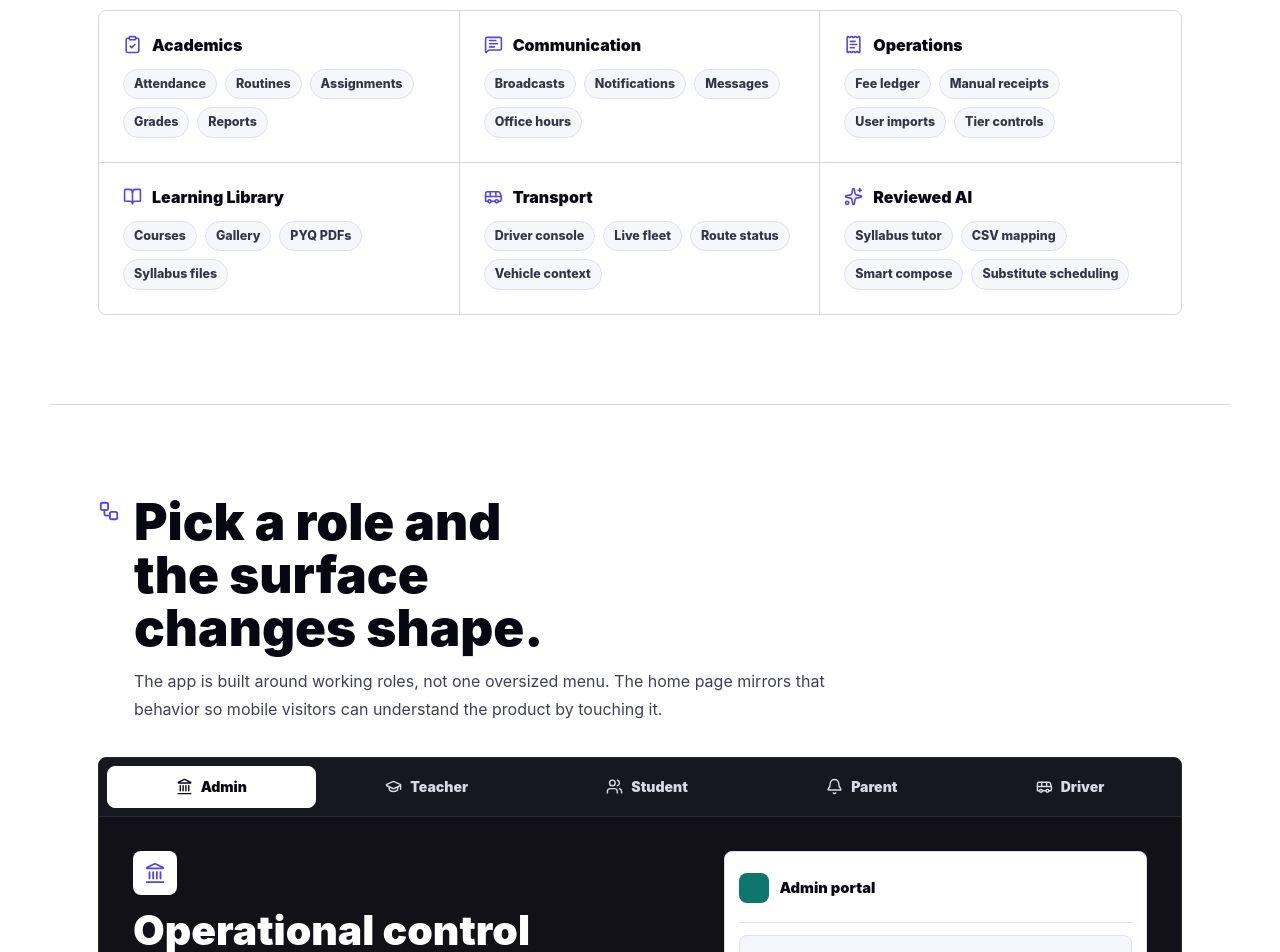
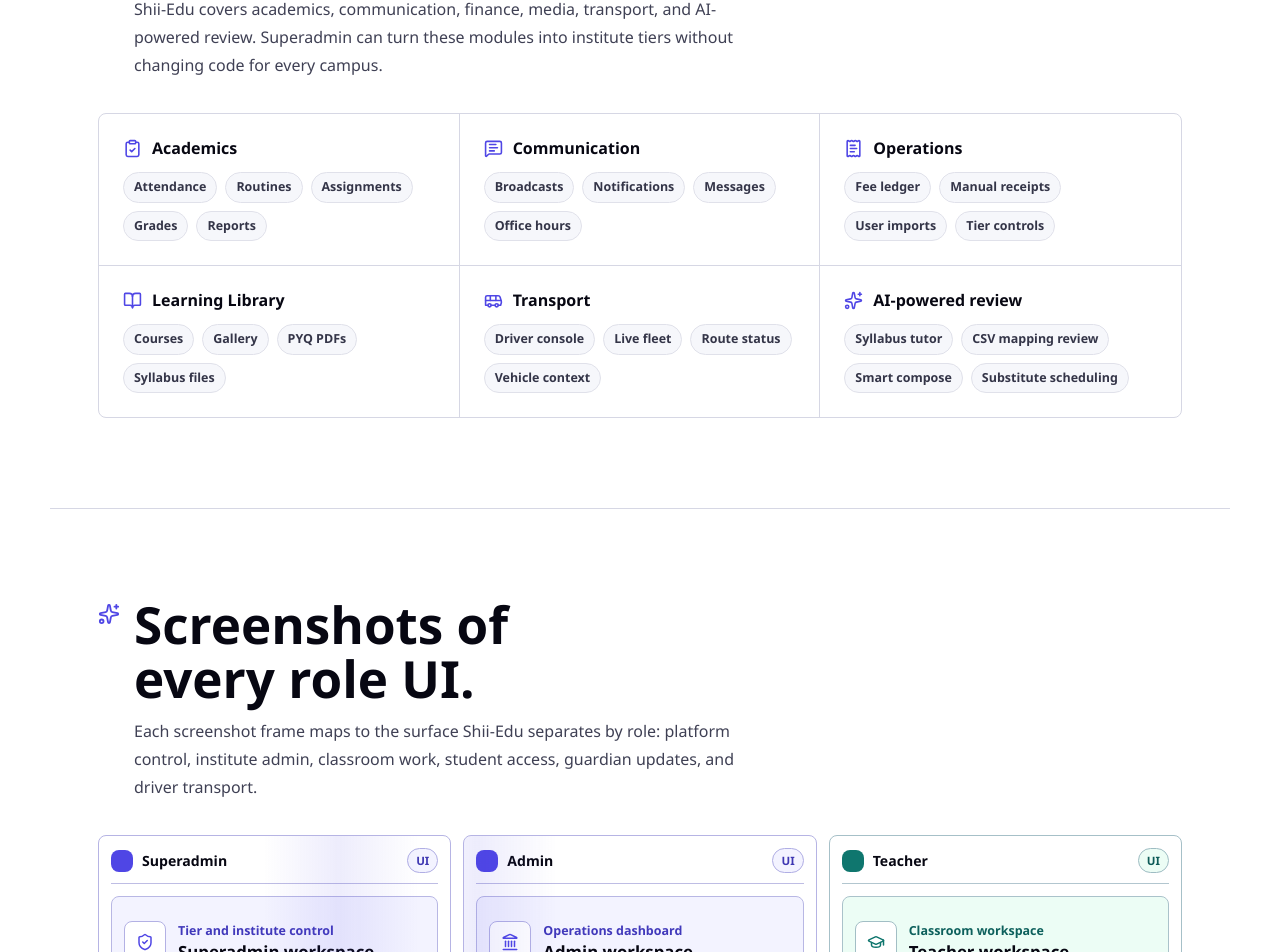
Before and after one commit to Imtisashi/Shii-edu, a Next.js app: page / in a window 1280 px wide. Shown: the part 1797-2749 px from the top of the page. Built offline with nearby package versions, Linux system fonts and the light colour scheme.

Commit message:
Add homepage UI screenshot gallery

```diff
--- a/app/globals.css
+++ b/app/globals.css
@@ -1358,7 +1358,7 @@ p {
   --landing-dark: #111117;
   background: #ffffff;
   color: var(--landing-ink);
-  font-family: Inter, system-ui, -apple-system, BlinkMacSystemFont, "Segoe UI", Roboto, Arial, sans-serif;
+  font-family: Aptos, "Segoe UI", system-ui, -apple-system, BlinkMacSystemFont, sans-serif;
   min-height: 100vh;
 }
 
@@ -1994,9 +1994,9 @@ p {
 
 .landing-v2 .nav-wordmark {
   color: var(--landing-ink);
-  font-family: Arial, Helvetica, system-ui, sans-serif;
+  font-family: "Segoe UI Black", "Aptos Display", system-ui, sans-serif;
   font-size: 1.02rem;
-  font-weight: 850;
+  font-weight: 900;
   letter-spacing: 0;
   line-height: 1;
 }
@@ -2101,15 +2101,15 @@ p {
 }
 
 .landing-v2 .cinematic-dashboard {
-  animation: landing-float-y 8s ease-in-out infinite;
+  animation: landing-float-y 5.2s cubic-bezier(0.32, 0.72, 0, 1) infinite;
 }
 
 .landing-v2 .card-one {
-  animation: landing-float-a 7s ease-in-out infinite;
+  animation: landing-float-a 4.8s cubic-bezier(0.32, 0.72, 0, 1) infinite;
 }
 
 .landing-v2 .card-two {
-  animation: landing-float-b 7.5s ease-in-out infinite;
+  animation: landing-float-b 5s cubic-bezier(0.32, 0.72, 0, 1) infinite;
 }
 
 @keyframes landing-float-y {
@@ -2204,6 +2204,213 @@ p {
   font-weight: 820;
   line-height: 1;
   padding: 8px 10px;
+}
+
+.screenshot-band {
+  border-top: 1px solid var(--landing-line);
+}
+
+.ui-screenshot-grid {
+  display: grid;
+  gap: 12px;
+  grid-template-columns: repeat(3, minmax(0, 1fr));
+}
+
+.ui-shot {
+  --shot-accent: var(--landing-violet);
+  --shot-soft: #f3f3ff;
+  min-width: 0;
+}
+
+.ui-shot-violet,
+.ui-shot-indigo {
+  --shot-accent: var(--landing-violet);
+  --shot-soft: #f3f3ff;
+}
+
+.ui-shot-teal,
+.ui-shot-emerald {
+  --shot-accent: var(--landing-teal);
+  --shot-soft: #ecfdf5;
+}
+
+.ui-shot-slate {
+  --shot-accent: #334155;
+  --shot-soft: #f1f5f9;
+}
+
+.ui-shot-amber {
+  --shot-accent: var(--landing-gold);
+  --shot-soft: #fff7ed;
+}
+
+.ui-shot-window {
+  background: #ffffff;
+  border: 1px solid color-mix(in srgb, var(--shot-accent) 24%, var(--landing-line));
+  border-radius: var(--radius);
+  display: grid;
+  gap: 12px;
+  min-height: 344px;
+  overflow: hidden;
+  padding: 12px;
+  position: relative;
+  transition:
+    border-color 150ms cubic-bezier(0.32, 0.72, 0, 1),
+    transform 150ms cubic-bezier(0.32, 0.72, 0, 1);
+}
+
+.ui-shot-window::after {
+  animation: ui-shot-scan 2.8s cubic-bezier(0.32, 0.72, 0, 1) infinite;
+  animation-delay: var(--shot-delay, 0ms);
+  background: linear-gradient(90deg, transparent 0%, color-mix(in srgb, var(--shot-accent) 10%, transparent) 48%, transparent 100%);
+  bottom: 0;
+  content: '';
+  left: 0;
+  pointer-events: none;
+  position: absolute;
+  top: 0;
+  transform: translateX(-120%);
+  width: 44%;
+}
+
+.ui-shot:hover .ui-shot-window,
+.ui-shot:focus-within .ui-shot-window {
+  border-color: color-mix(in srgb, var(--shot-accent) 48%, var(--landing-line));
+  transform: translateY(-2px);
+}
+
+.ui-shot-topbar {
+  align-items: center;
+  border-bottom: 1px solid color-mix(in srgb, var(--shot-accent) 18%, var(--landing-line));
+  display: flex;
+  gap: 9px;
+  min-height: 34px;
+  padding-bottom: 10px;
+}
+
+.ui-shot-topbar > span {
+  background: var(--shot-accent);
+  border-radius: 8px;
+  height: 22px;
+  width: 22px;
+}
+
+.ui-shot-topbar strong {
+  color: var(--landing-ink);
+  flex: 1;
+  font-size: 0.88rem;
+  font-weight: 930;
+  min-width: 0;
+}
+
+.ui-shot-topbar em {
+  background: var(--shot-soft);
+  border: 1px solid color-mix(in srgb, var(--shot-accent) 28%, var(--landing-line));
+  border-radius: 999px;
+  color: color-mix(in srgb, var(--shot-accent) 76%, var(--landing-ink));
+  font-size: 0.72rem;
+  font-style: normal;
+  font-weight: 900;
+  line-height: 1;
+  padding: 6px 8px;
+}
+
+.ui-shot-hero {
+  align-items: center;
+  background: var(--shot-soft);
+  border: 1px solid color-mix(in srgb, var(--shot-accent) 22%, var(--landing-line));
+  border-radius: var(--radius);
+  display: flex;
+  gap: 12px;
+  min-height: 92px;
+  padding: 12px;
+}
+
+.ui-shot-icon {
+  align-items: center;
+  background: #ffffff;
+  border: 1px solid color-mix(in srgb, var(--shot-accent) 26%, var(--landing-line));
+  border-radius: var(--radius);
+  color: var(--shot-accent);
+  display: inline-flex;
+  flex: 0 0 auto;
+  height: 42px;
+  justify-content: center;
+  width: 42px;
+}
+
+.ui-shot-hero p {
+  color: color-mix(in srgb, var(--shot-accent) 80%, var(--landing-ink));
+  font-size: 0.78rem;
+  font-weight: 860;
+  line-height: 1.25;
+  margin: 0 0 3px;
+}
+
+.ui-shot-hero h3 {
+  color: var(--landing-ink);
+  font-size: 1.05rem;
+  font-weight: 930;
+  line-height: 1.15;
+  margin: 0;
+  text-wrap: balance;
+}
+
+.ui-shot-metrics {
+  display: grid;
+  gap: 8px;
+  grid-template-columns: repeat(3, minmax(0, 1fr));
+}
+
+.ui-shot-metrics span {
+  background: #ffffff;
+  border: 1px solid #e0e1ea;
+  border-radius: var(--radius);
+  color: #343548;
+  font-size: 0.72rem;
+  font-weight: 900;
+  min-height: 42px;
+  padding: 12px 8px;
+  text-align: center;
+}
+
+.ui-shot-rows {
+  display: grid;
+  gap: 8px;
+}
+
+.ui-shot-rows span {
+  align-items: center;
+  background: #f8fafc;
+  border: 1px solid #e0e1ea;
+  border-radius: var(--radius);
+  color: #252639;
+  display: flex;
+  font-size: 0.82rem;
+  font-weight: 820;
+  gap: 9px;
+  min-height: 44px;
+  padding: 10px;
+}
+
+.ui-shot-rows i {
+  background: var(--shot-accent);
+  border-radius: 999px;
+  flex: 0 0 auto;
+  height: 7px;
+  width: 7px;
+}
+
+@keyframes ui-shot-scan {
+  0%,
+  42% {
+    transform: translateX(-120%);
+  }
+
+  70%,
+  100% {
+    transform: translateX(260%);
+  }
 }
 
 .explorer-band {
@@ -2482,6 +2689,10 @@ p {
     grid-template-columns: repeat(2, minmax(0, 1fr));
   }
 
+  .ui-screenshot-grid {
+    grid-template-columns: repeat(2, minmax(0, 1fr));
+  }
+
   .feature-cluster,
   .feature-cluster:nth-child(3n),
   .feature-cluster:nth-last-child(-n + 3) {
@@ -2657,8 +2868,23 @@ p {
   }
 
   .feature-map,
+  .ui-screenshot-grid,
   .role-explorer-panel {
     grid-template-columns: 1fr;
+  }
+
+  .ui-shot-window {
+    min-height: 316px;
+  }
+
+  .ui-shot-metrics {
+    grid-template-columns: 1fr;
+  }
+
+  .ui-shot-metrics span {
+    min-height: 38px;
+    padding: 10px;
+    text-align: left;
   }
 
   .feature-cluster,
@@ -2765,9 +2991,9 @@ p {
 }
 
 .role-choice-wordmark {
-  font-family: Arial, Helvetica, system-ui, sans-serif;
+  font-family: "Segoe UI Black", "Aptos Display", system-ui, sans-serif;
   font-size: 1rem;
-  font-weight: 850;
+  font-weight: 900;
 }
 
 .role-choice-copy {
--- a/app/page.jsx
+++ b/app/page.jsx
@@ -114,8 +114,59 @@ const featureGroups = [
   },
   {
     icon: Sparkles,
-    title: 'Reviewed AI',
-    items: ['Syllabus tutor', 'CSV mapping', 'Smart compose', 'Substitute scheduling'],
+    title: 'AI-powered review',
+    items: ['Syllabus tutor', 'CSV mapping review', 'Smart compose', 'Substitute scheduling'],
+  },
+];
+
+const uiScreenshots = [
+  {
+    accent: 'violet',
+    icon: ShieldCheck,
+    metrics: ['Tiers', 'Institutes', 'Audit'],
+    role: 'Superadmin',
+    rows: ['Feature access matrix', 'Institute health', 'Recovery queue'],
+    title: 'Tier and institute control',
+  },
+  {
+    accent: 'indigo',
+    icon: Landmark,
+    metrics: ['Fees', 'Payroll', 'Routes'],
+    role: 'Admin',
+    rows: ['Quick access panel', 'Teacher payroll monitor', 'Driver route assignment'],
+    title: 'Operations dashboard',
+  },
+  {
+    accent: 'teal',
+    icon: GraduationCap,
+    metrics: ['Roster', 'Grades', 'AI'],
+    role: 'Teacher',
+    rows: ['Attendance grid', 'Assignment upload', 'AI-powered syllabus review'],
+    title: 'Classroom workspace',
+  },
+  {
+    accent: 'slate',
+    icon: BookOpen,
+    metrics: ['Courses', 'Fees', 'PYQ'],
+    role: 'Student',
+    rows: ['Routine timeline', 'Course player', 'Report card preview'],
+    title: 'Student portal',
+  },
+  {
+    accent: 'emerald',
+    icon: Users,
+    metrics: ['Alerts', 'Fees', 'Fleet'],
+    role: 'Parents',
+    rows: ['Linked student view', 'Fee status', 'Institute notices'],
+    title: 'Guardian companion',
+  },
+  {
+    accent: 'amber',
+    icon: Bus,
+    metrics: ['Map', 'Route', 'Status'],
+    role: 'Driver',
+    rows: ['Live map panel', 'Assigned stops', 'Large route controls'],
+    title: 'Route console',
   },
 ];
 
@@ -189,6 +240,7 @@ export default function HomePage() {
         <nav className="landing-links" aria-label="Home sections">
           <a href="#workspace">Workspace</a>
           <a href="#features">Features</a>
+          <a href="#screenshots">Screenshots</a>
           <a href="#roles">Roles</a>
           <a href="#different">Different</a>
           <a href="#theme">Theme</a>
@@ -266,7 +318,7 @@ export default function HomePage() {
             <div>
               <h2 id="features-title">The full platform map, not a thin school app.</h2>
               <p>
-                Shii-Edu covers academics, communication, finance, media, transport, and AI-assisted review. Superadmin
+                Shii-Edu covers academics, communication, finance, media, transport, and AI-powered review. Superadmin
                 can turn these modules into institute tiers without changing code for every campus.
               </p>
             </div>
@@ -280,6 +332,58 @@ export default function HomePage() {
                 </div>
                 <div className="feature-pills">
                   {items.map((item) => <span key={item}>{item}</span>)}
+                </div>
+              </article>
+            ))}
+          </div>
+        </section>
+
+        <section id="screenshots" className="landing-band screenshot-band" aria-labelledby="screenshots-title">
+          <div className="landing-section-head">
+            <Sparkles size={22} aria-hidden="true" />
+            <div>
+              <h2 id="screenshots-title">Screenshots of every role UI.</h2>
+              <p>
+                Each screenshot frame maps to the surface Shii-Edu separates by role: platform control, institute admin,
+                classroom work, student access, guardian updates, and driver transport.
+              </p>
+            </div>
+          </div>
+          <div className="ui-screenshot-grid" aria-label="Shii-Edu role UI screenshots">
+            {uiScreenshots.map(({ accent, icon: Icon, metrics, role, rows, title }, index) => (
+              <article
+                className={`ui-shot ui-shot-${accent}`}
+                key={role}
+                style={{ '--shot-delay': `${index * 80}ms` }}
+              >
+                <div className="ui-shot-window">
+                  <div className="ui-shot-topbar">
+                    <span aria-hidden="true" />
+                    <strong>{role}</strong>
+                    <em>UI</em>
+                  </div>
+                  <div className="ui-shot-hero">
+                    <span className="ui-shot-icon">
+                      <Icon size={18} aria-hidden="true" />
+                    </span>
+                    <div>
+                      <p>{title}</p>
+                      <h3>{role} workspace</h3>
+                    </div>
+                  </div>
+                  <div className="ui-shot-metrics">
+                    {metrics.map((metric) => (
+                      <span key={metric}>{metric}</span>
+                    ))}
+                  </div>
+                  <div className="ui-shot-rows">
+                    {rows.map((row) => (
+                      <span key={row}>
+                        <i aria-hidden="true" />
+                        {row}
+                      </span>
+                    ))}
+                  </div>
                 </div>
               </article>
             ))}
```
